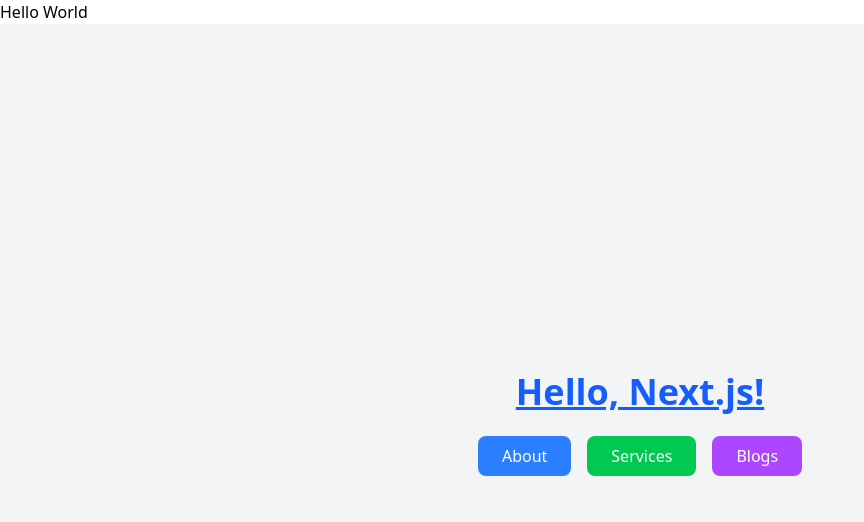
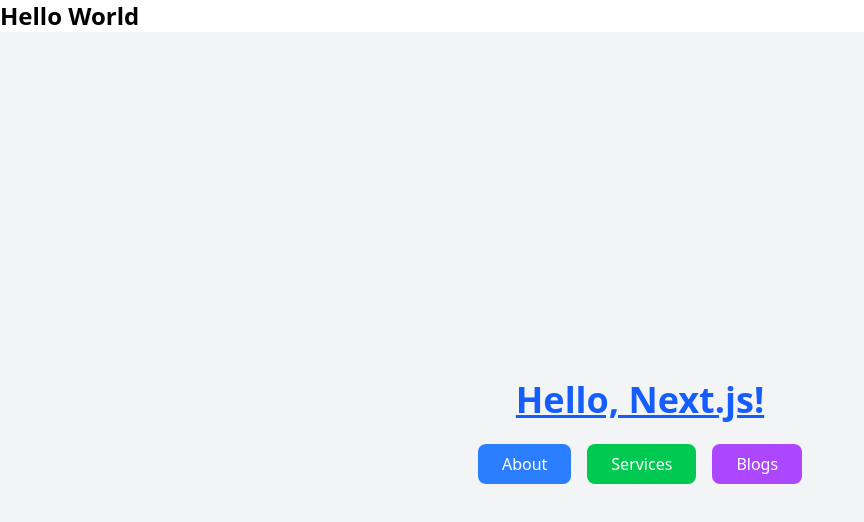
Before and after one commit to RAJSINGH20/NEXT-JS, a Next.js app: page / in a window 1280 px wide. Shown: the top 522 px of the page, without its empty margins (0-864 px from the left). Built offline with nearby package versions, Linux system fonts and the light colour scheme.

Commit message:
Refactor layout component; remove unused font imports and metadata, enhance body styling

```diff
--- a/app/layout.js
+++ b/app/layout.js
@@ -1,27 +1,11 @@
-import { Geist, Geist_Mono } from "next/font/google";
 
-const geistSans = Geist({
-  variable: "--font-geist-sans",
-  subsets: ["latin"],
-});
-
-const geistMono = Geist_Mono({
-  variable: "--font-geist-mono",
-  subsets: ["latin"],
-});
-
-export const metadata = {
-  title: "Create Next App",
-  description: "Generated by create next app",
-};
+import './globals.css';
 
 export default function RootLayout({ children }) {
   return (
     <html lang="en">
-      <body
-        className={`${geistSans.variable} ${geistMono.variable} antialiased`}
-      >
-      <h1>Hello World</h1>
+      <body className="bg-white text-black">
+      <h1 className="text-2xl font-bold">Hello World</h1>
         {children}
       </body>
     </html>
```
